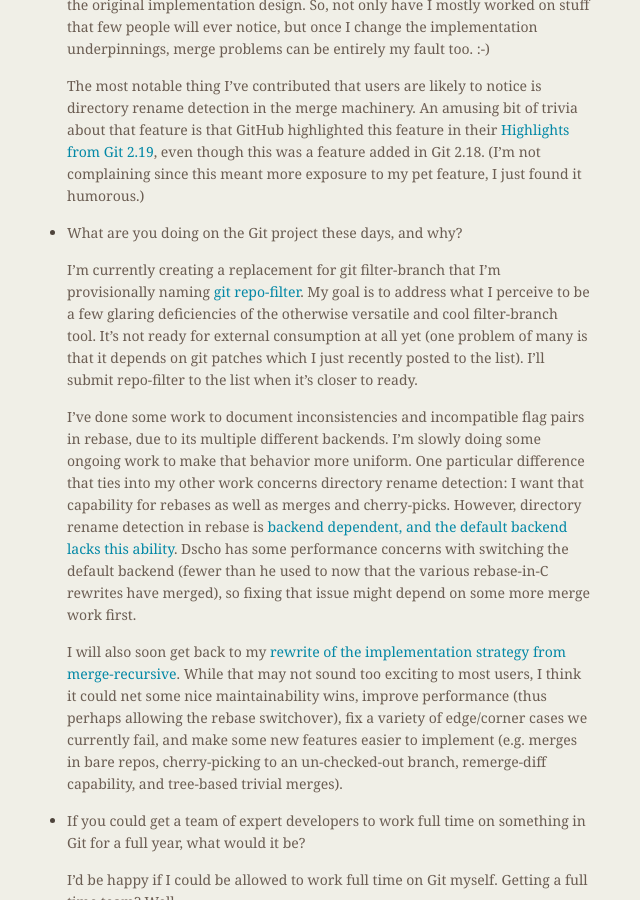
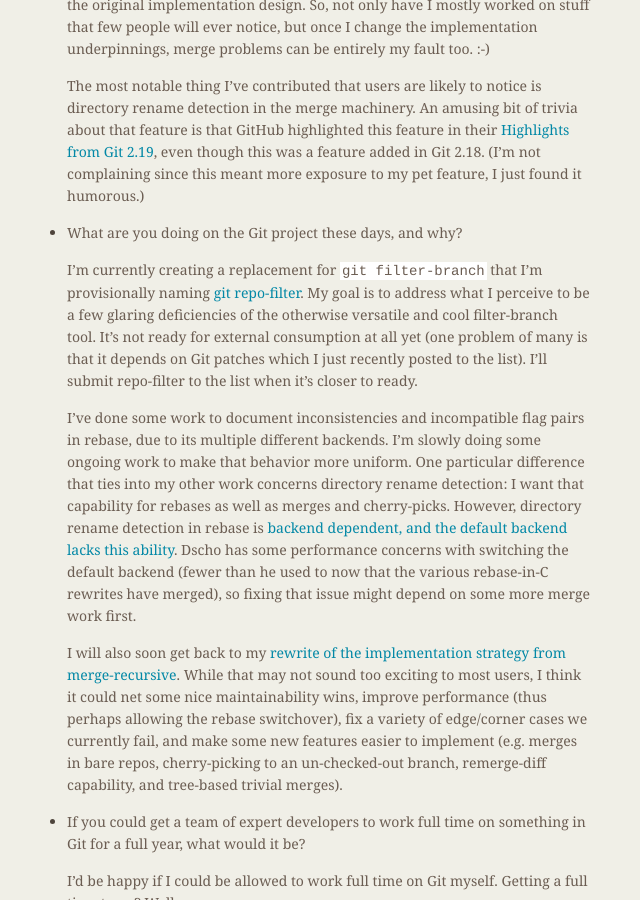
Before and after one commit to git/git.github.io, a Jekyll site: the page built from rev_news/drafts/edition-45.md, in a window 1280 px wide and 900 px high, scrolled down 2652 px. Shown: the whole window, without its empty margins (492-1132 px from the left). Built offline with Jekyll 4.4.1, drawn with Linux system fonts in a browser that asks for light colours.

Commit message:
rn-45: improve Elijah's interview again

```diff
--- a/rev_news/drafts/edition-45.md
+++ b/rev_news/drafts/edition-45.md
@@ -173,15 +173,14 @@ This edition covers what happened during the month of October 2018.
 
 * What are you doing on the Git project these days, and why?
 
-  I'm currently creating a replacement for git filter-branch that I'm
-  provisionally naming [git
-  repo-filter](https://github.com/newren/git-repo-filter/). My goal is
-  to address what I perceive to be a few glaring deficiencies of the
-  otherwise versatile and cool filter-branch tool. It's not ready for
-  external consumption at all yet (one problem of many is that it
-  depends on git patches which I just recently posted to the
-  list). I'll submit repo-filter to the list when it's closer to
-  ready.
+  I'm currently creating a replacement for `git filter-branch` that I'm
+  provisionally naming [git repo-filter](https://github.com/newren/git-repo-filter/).
+  My goal is to address what I perceive to be a few glaring
+  deficiencies of the otherwise versatile and cool filter-branch
+  tool. It's not ready for external consumption at all yet (one
+  problem of many is that it depends on Git patches which I just
+  recently posted to the list). I'll submit repo-filter to the list
+  when it's closer to ready.
 
   I've done some work to document inconsistencies and incompatible
   flag pairs in rebase, due to its multiple different backends. I'm
```
